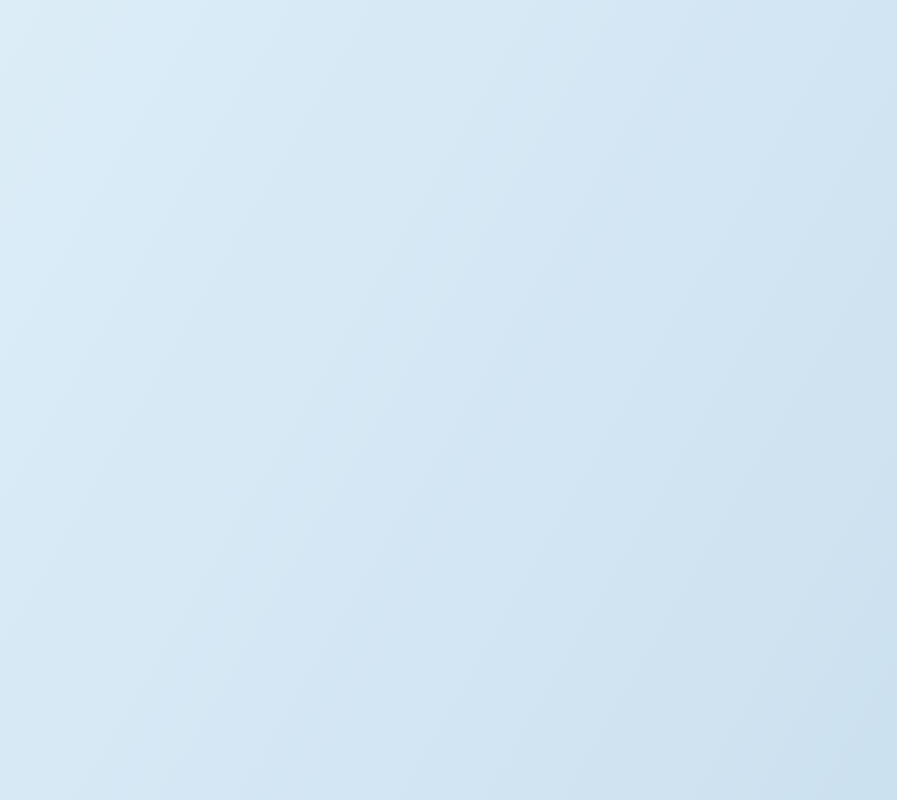
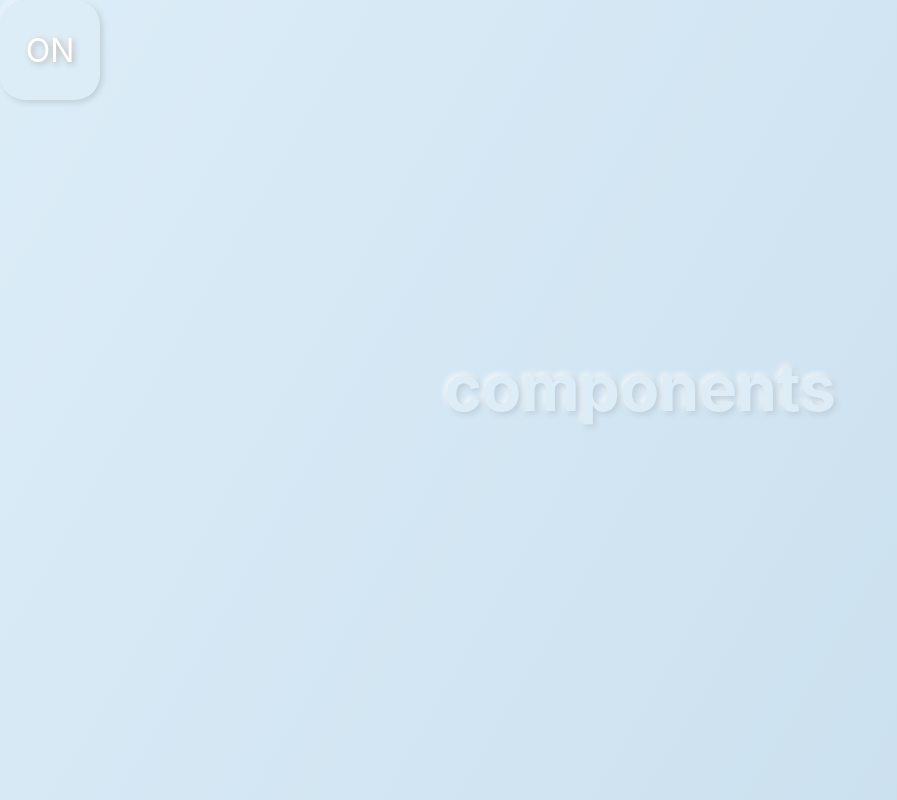
Before and after one commit to kohjean/react-my-project, a React (Create React App) app: page / in a window 1280 px wide. Shown: the whole page, without its empty margins (0-897 px from the left). Built offline with nearby package versions, Linux system fonts and the light colour scheme.

Commit message:
Add button component

```diff
--- a/src/App.css
+++ b/src/App.css
@@ -1,10 +1,5 @@
 .App {
   text-align: center;
-}
-
-.App-logo {
-  height: 40vmin;
-  pointer-events: none;
 }
 
 @media (prefers-reduced-motion: no-preference) {
@@ -16,10 +11,6 @@
 .App {
   background: linear-gradient(120deg, rgba(220,237,248), rgb(199,221,236));
   min-height: 100vh;
-  display: flex;
-  flex-direction: column;
-  align-items: center;
-  justify-content: center;
   font-size: calc(10px + 2vmin);
   color: white;
 }
--- a/src/App.js
+++ b/src/App.js
@@ -1,11 +1,27 @@
+import styled from 'styled-components';
 import './App.css';
+import { Button } from './Button';
+
+const BackgroundText = styled.p`
+  position: absolute;
+  top: 50%;
+  left: 50%;
+  transform: translate(-50%, -150%);
+  font-size: 4rem;
+  font-weight: bold;
+  color: #DCEDF8;
+  text-shadow: 2px 2px 6px #BBC9D3,
+  -2px -2px 6px #FDFFFF;
+  pointer-events: none;
+`
 
 function App() {
   return (
     <div className="App">
       <header className="App-header">
-
+        <Button></Button>
       </header>
+      <BackgroundText>components</BackgroundText>
     </div>
   );
 }
--- /dev/null
+++ b/src/Button.js
@@ -0,0 +1,49 @@
+import { useState } from 'react';
+import styled from 'styled-components';
+
+const OffButton = styled.div`
+  display: flex;
+  justify-content: center;
+  align-items: center;
+  width: 100px;
+  height: 100px;
+  border-radius: 25%;
+  background: #DCEDF8;
+  box-shadow: 2px 2px 6px #BBC9D3 inset,
+             -2px -2px 6px rgb(240,250,255) inset;
+  user-select: none;
+  font-size: 2rem;
+`
+
+const OnButton = styled.div`
+  display: flex;
+  justify-content: center;
+  align-items: center;
+  width: 100px;
+  height: 100px;
+  border-radius: 25%;
+  background: #DCEDF8;
+  box-shadow: 2px 2px 6px #BBC9D3,
+             -2px -2px 6px rgb(240,250,255);
+  user-select: none;
+  font-size: 2rem;
+  text-shadow: 2px 2px 6px #AFAFAF,
+              -2px -2px 6px #ECECEC;
+`
+
+export const Button = () => {
+  const [state, setState] = useState('ON');
+  const toggleButton = () => {
+    const buttonStates = (state === 'ON') ? 'OFF' : 'ON';
+    setState(buttonStates);
+  }
+  return (
+    <div>
+      {
+        state === 'ON'
+          ? <OnButton state={state} onClick={toggleButton}>{state}</OnButton>
+          : <OffButton state={state} onClick={toggleButton}>{state}</OffButton>
+      }
+    </div>
+  )
+}
--- a/src/index.css
+++ b/src/index.css
@@ -11,3 +11,7 @@ code {
   font-family: source-code-pro, Menlo, Monaco, Consolas, 'Courier New',
     monospace;
 }
+
+#root {
+  position: relative;
+}
```
